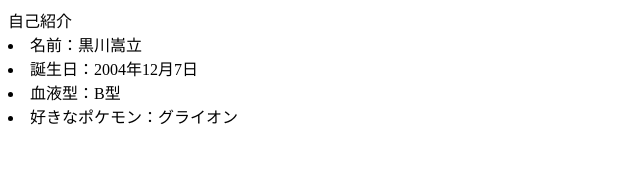
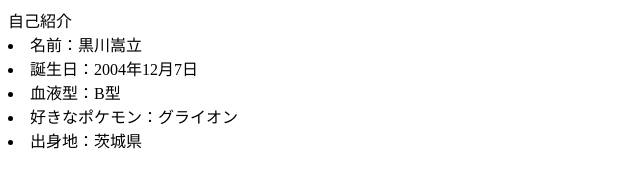
Before and after one commit to kurokawatakeru/dsc, a plain HTML site: page index.html in a window 1280 px wide. Shown: the whole page, without its empty margins (0-640 px from the left). Drawn offline with Linux system fonts and the light colour scheme.

Commit message:
自己紹介

```diff
--- a/index.html
+++ b/index.html
@@ -11,6 +11,6 @@
     <li>誕生日：2004年12月7日</li>
     <li>血液型：B型</li>
     <li>好きなポケモン：グライオン</li>
-
+    <li>出身地：茨城県</li>
 </body>
 </html>
```
